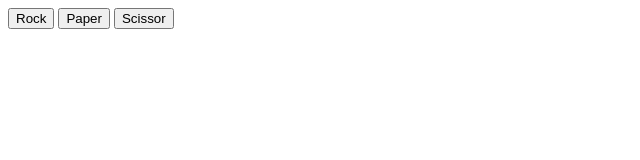
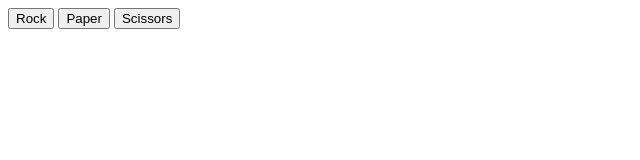
Before and after one commit to RobertVilhelmson/odin-rock-paper-scissors, a plain HTML site: page index.html in a window 1280 px wide. Shown: the full height of the page, 0-640 px from the left. Drawn offline with Linux system fonts and the light colour scheme.

```diff
--- a/index.html
+++ b/index.html
@@ -14,7 +14,7 @@
     <div id="buttons">
         <button id="rock">Rock</button>
         <button id="paper">Paper</button>
-        <button id="scissors">Scissor</button>
+        <button id="scissors">Scissors</button>
     </div>
     <div id="test"></div>
 </body>
```
